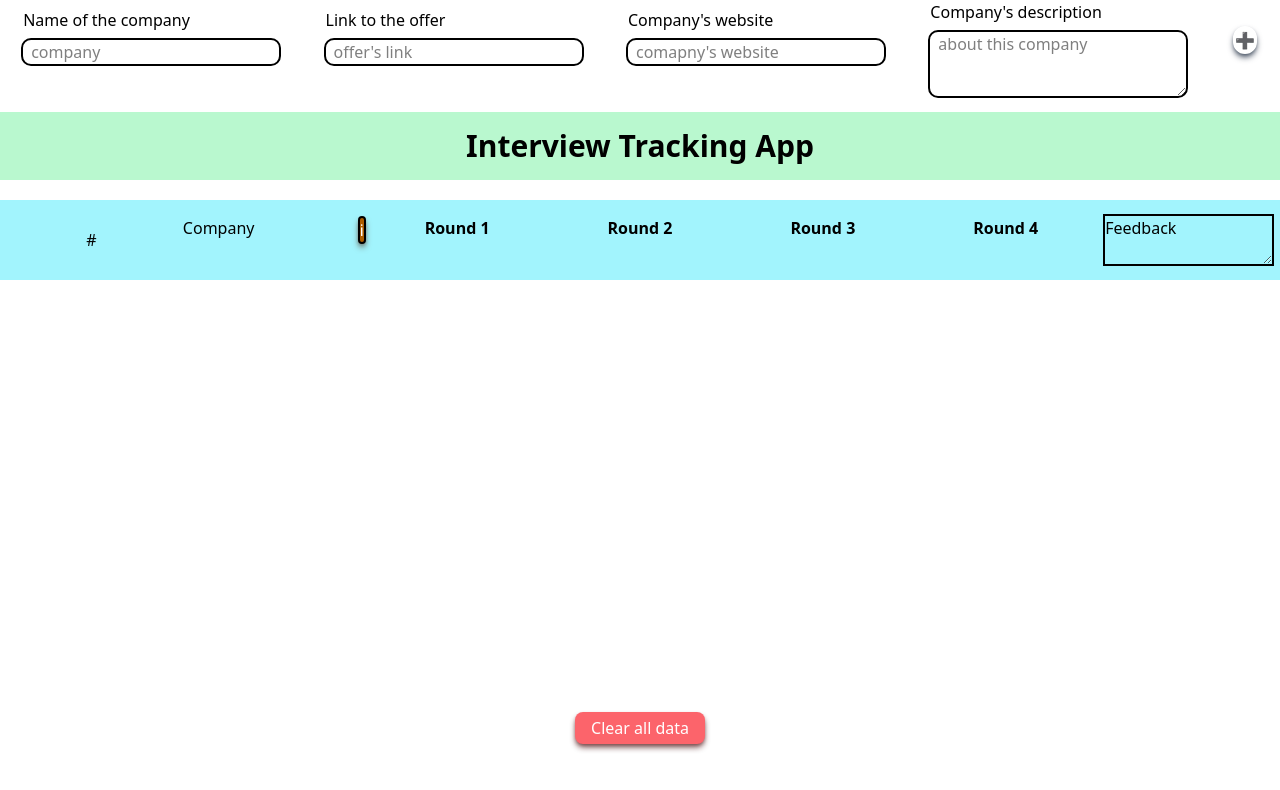
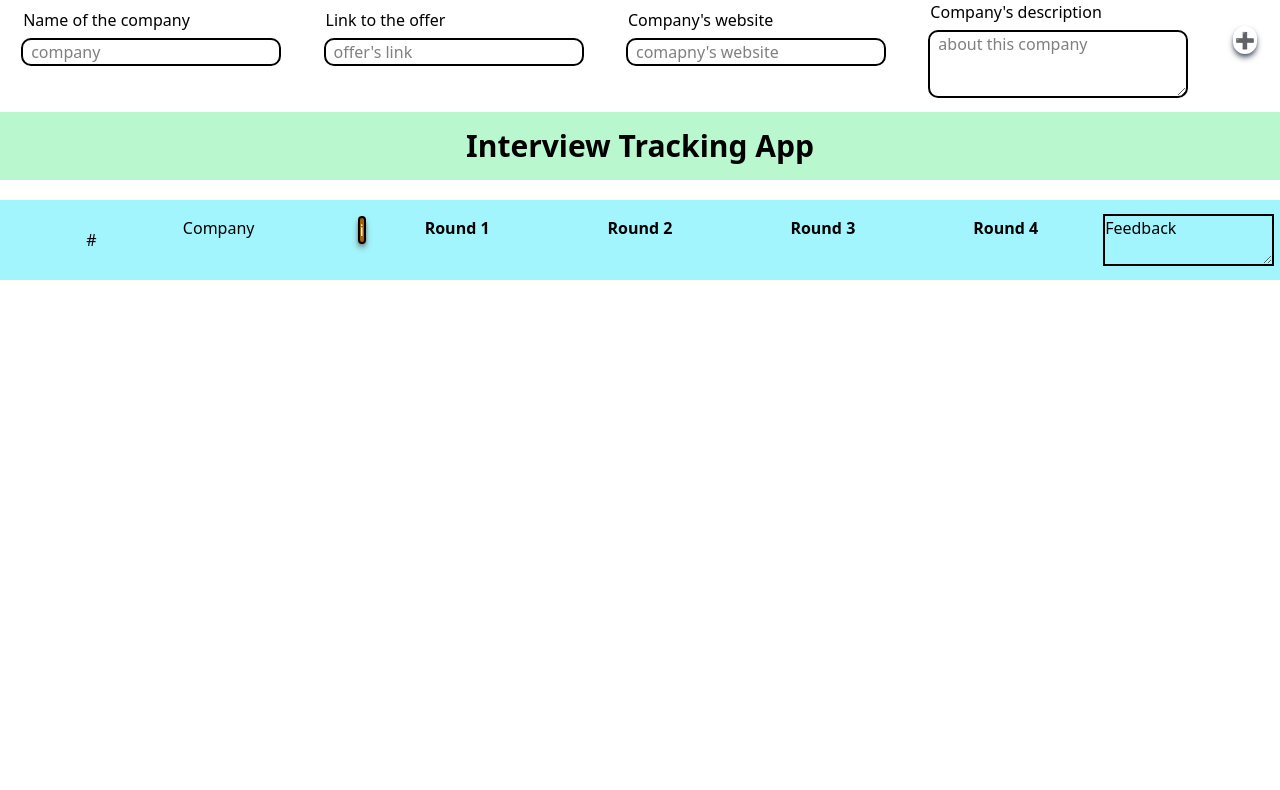
Before and after one commit to AlanKotowski/ita, a React (Vite) app: page / in a window 1280 px wide. Shown: the top 790 px of the page. Built offline with nearby package versions, Linux system fonts and the light colour scheme.

Commit message:
hide clear all data button

```diff
--- a/package.json
+++ b/package.json
@@ -3,7 +3,10 @@
   "private": true,
   "version": "0.0.0",
   "type": "module",
+  "homepage": "https://AlanKotowski.github.io/ita",
   "scripts": {
+    "predeploy": "npm run build",
+    "deploy": "gh-pages -d dist",
     "dev": "vite",
     "build": "vite build",
     "lint": "eslint .",
@@ -23,6 +26,7 @@
     "eslint": "^9.29.0",
     "eslint-plugin-react-hooks": "^5.2.0",
     "eslint-plugin-react-refresh": "^0.4.20",
+    "gh-pages": "^6.3.0",
     "globals": "^16.2.0",
     "vite": "^7.0.0"
   }
--- a/src/App.jsx
+++ b/src/App.jsx
@@ -81,7 +81,7 @@ function App() {
       />
 
       {/* clearing local storage */}
-      <button
+      {/* <button
         onClick={() => {
           localStorage.clear();
           setRows([]);
@@ -89,7 +89,7 @@ function App() {
         className="absolute bg-red-500 text-white px-4 py-1 rounded-lg bottom-14 left-[50vw] translate-x-[-50%] -z-10 animate-pulse duration-75 cursor-pointer shadow-md shadow-red-950 hover:animate-none hover:shadow-sm"
       >
         Clear all data
-      </button>
+      </button> */}
     </>
   );
 }
--- a/vite.config.js
+++ b/vite.config.js
@@ -4,4 +4,5 @@ import tailwindcss from '@tailwindcss/vite'
 
 export default defineConfig({
   plugins: [tailwindcss(), react()],
+  base: '/ita/'
 })
```
Also changed, not shown: 1 other file (tests, documents, lock files or other folders).
